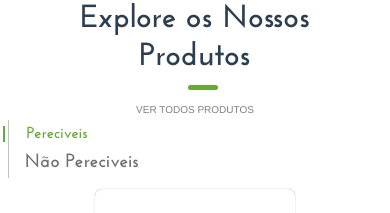
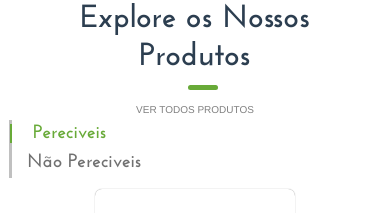
Before and after one commit to uByte2020/Ang-lessGold, a Vue app: page / in a window 390 px wide. Shown: the part 2620-2833 px from the top of the page. Built offline with nearby package versions, Linux system fonts and the light colour scheme.

Commit message:
Alimentos-Links|Home

```diff
--- a/src/components/home/Produtos.vue
+++ b/src/components/home/Produtos.vue
@@ -15,22 +15,26 @@
         </div>
       </div>
       <div class="col-12">
-        <router-link id="VerTodos" to="/Produtos">VER TODOS PRODUTOS</router-link>
+        <router-link id="VerTodos" to="/Produtos"
+          >VER TODOS PRODUTOS</router-link
+        >
         <!-- <a href="#" ></a> -->
       </div>
-      <div class="col-lg-3 col-sm-12 col-xl-3 col-md-3">
+      <div class="col-lg-2 col-sm-12 col-xl-2 col-md-3" id="links">
         <div class="row links">
           <div class="col-lg-12 col-sm-4 col-xl-12 col-md-12" id="LinkCor">
             <a
               href="#Produto"
-              :class="{ active: Alimentos, LinkActive: 'Link' }"
-              id="Link1"
+              :class="{ LinkActive: !Alimentos, LinkActive: Alimentos }"
               @click="AlimentosClick()"
               >Pereciveis</a
             >
           </div>
           <div class="col-lg-12 col-sm-4 col-xl-12 col-md-12">
-            <a href="#Produto" id="Link2" @click="AlimentosClick()"
+            <a
+              href="#Produto"
+              :class="{ LinkActive: Alimentos, LinkActive: !Alimentos }"
+              @click="AlimentosClick()"
               >Não Pereciveis</a
             >
           </div>
@@ -142,30 +146,30 @@ export default {
   },
   methods: {
     AlimentosClick() {
-      this.Alimentos = !this.Alimentos;
-      const Cor = document.getElementById("Link1");
-      const Cor2 = document.getElementById("Link2");
-      if (this.Alimentos == true) {
-        Cor.style.color = "#68aa38";
-        Cor.style.borderLeft = "2px solid #68aa38";
-        Cor.style.marginLeft = "-8%";
-        Cor.style.paddingLeft = "4%";
-        Cor.style.fontSize = "1.2rem";
-        Cor2.style.color = " #707070";
-        Cor2.style.borderLeft = "0";
-        Cor2.style.marginLeft = "-8%";
-        Cor2.style.paddingLeft = "8%";
-        Cor2.style.fontSize = "1.2rem";
-      } else {
-        Cor2.style.color = "#68aa38";
-        Cor2.style.borderLeft = "2px solid #68aa38";
-        Cor2.style.marginLeft = "-8%";
-        Cor2.style.paddingLeft = "4%";
-        Cor.style.color = " #707070";
-        Cor.style.borderLeft = "0";
-        Cor.style.marginLeft = "-8%";
-        Cor.style.paddingLeft = "8%";
-      }
+      return (this.Alimentos = !this.Alimentos);
+      // const Cor = document.getElementById("Link1");
+      // const Cor2 = document.getElementById("Link2");
+      // if (this.Alimentos == true) {
+      //   Cor.style.color = "#68aa38";
+      //   Cor.style.borderLeft = "2px solid #68aa38";
+      //   Cor.style.marginLeft = "-12%";
+      //   Cor.style.paddingLeft = "4%";
+      //   Cor.style.fontSize = "1.2rem";
+      //   Cor2.style.color = " #707070";
+      //   Cor2.style.borderLeft = "0";
+      //   Cor2.style.marginLeft = "-8%";
+      //   Cor2.style.paddingLeft = "8%";
+      //   Cor2.style.fontSize = "1.2rem";
+      // } else {
+      //   Cor2.style.color = "#68aa38";
+      //   Cor2.style.borderLeft = "2px solid #68aa38";
+      //   Cor2.style.marginLeft = "-12%";
+      //   Cor2.style.paddingLeft = "4%";
+      //   Cor.style.color = " #707070";
+      //   Cor.style.borderLeft = "0";
+      //   Cor.style.marginLeft = "-8%";
+      //   Cor.style.paddingLeft = "8%";
+      // }
     },
   },
 };
@@ -178,7 +182,7 @@ export default {
 }
 .preco {
   color: #f8ce00;
-  font-family: 'JosefiniBold';
+  font-family: "JosefiniBold";
   font-size: 1.08rem;
 }
 .titulo-produto {
@@ -193,6 +197,9 @@ export default {
 }
 .explore-prod {
   font-size: 1.2rem;
+}
+#links {
+  margin-left: 0.5px !important;
 }
 .links {
   color: #707070 !important;
@@ -209,7 +216,7 @@ export default {
   font-size: 1.2rem;
 }
 .LinkActive {
-  font-size: 16px;
+  font-size: 1.2rem;
   color: #68aa38;
   -moz-color: #68aa38;
   -ms-color: #68aa38;
@@ -218,10 +225,7 @@ export default {
   -moz-border-left: 2px solid #68aa38;
   -ms-border-left: 2px solid #68aa38;
   -webkit-border-left: 2px solid #68aa38;
-  margin-left: -8%;
-  -moz-margin-left: -8%;
-  -ms-margin-left: -8%;
-  -webkit-margin-left: -8%;
+  margin-left: -12%;
   padding-left: 8%;
   -moz-padding-left: 8%;
   -ms-padding-left: 8%;
@@ -236,9 +240,7 @@ export default {
   -moz-border-left: 2px solid #f8ce00;
   -ms-border-left: 2px solid #f8ce00;
   -webkit-border-left: 2px solid #f8ce00;
-  margin-left: -8%;
-  -moz-margin-left: -8%;
-  -ms-margin-left: -8%;
+  margin-left: -12% !important;
   -webkit-margin-left: -8%;
   padding-left: 8%;
   -moz-padding-left: 8%;
@@ -254,13 +256,8 @@ export default {
   -moz-border-left: 2px solid #f8ce00;
   -ms-border-left: 2px solid #f8ce00;
   -webkit-border-left: 2px solid #f8ce00;
-  margin-left: -8%;
-  -moz-margin-left: -8%;
-  -ms-margin-left: -8%;
-  -webkit-margin-left: -8%;
+  margin-left: -12% !important;
   padding-left: 8%;
-  -moz-padding-left: 8%;
-  -ms-padding-left: 8%;
   -webkit-padding-left: 8%;
 }
 a {
@@ -280,10 +277,20 @@ a {
 a:active,
 a:hover,
 a:focus {
-  color: #000;
-  -moz-color: #000;
-  -ms-color: #000;
-  -webkit-color: #000;
+  color: #f8ce00 !important;
+  -moz-color: #f8ce00;
+  -ms-color: #f8ce00;
+  -webkit-color: #f8ce00;
+  border-left: 2px solid #f8ce00 !important;
+  -moz-border-left: 2px solid #f8ce00;
+  -ms-border-left: 2px solid #f8ce00;
+  -webkit-border-left: 2px solid #f8ce00;
+  margin-left: -12% !important;
+  -webkit-margin-left: -8%;
+  padding-left: 8%;
+  -moz-padding-left: 8%;
+  -ms-padding-left: 8%;
+  -webkit-padding-left: 8%;
   text-decoration: none;
   -moz-text-decoration: none;
   -ms-text-decoration: none;
@@ -456,5 +463,39 @@ a:hover {
     margin-right: 60px !important;
     color: #70707070 !important;
   }
+  .links {
+    color: #707070 !important;
+    border-left: 3px solid #70707070;
+    text-align: left;
+    /* margin-right: -30px !important; */
+    font-family: "JosefiniBold";
+    font-size: 1.2rem;
+  }
+  .LinkActive {
+    font-size: 1.2rem;
+    color: #68aa38;
+    -moz-color: #68aa38;
+    -ms-color: #68aa38;
+    -webkit-color: #68aa38;
+    border-left: 2px solid #68aa38;
+    -moz-border-left: 2px solid #68aa38;
+    -ms-border-left: 2px solid #68aa38;
+    -webkit-border-left: 2px solid #68aa38;
+    margin-left: -17px;
+    padding-left: 8%;
+    -moz-padding-left: 8%;
+    -ms-padding-left: 8%;
+    -webkit-padding-left: 8%;
+  }
+  a:hover,
+  a:active,
+  a:focus,
+  .LinkActive:hover {
+    font-size: 1.2rem;
+    color: #f8ce00;
+    border-left: 2px solid #68aa38;
+    margin-left: -17px!important;
+    padding-left: 8%;
+  }
 }
 </style>
```
